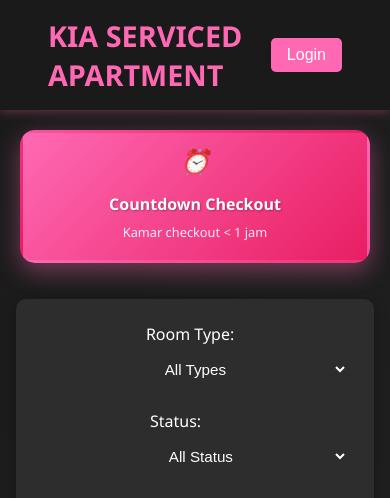
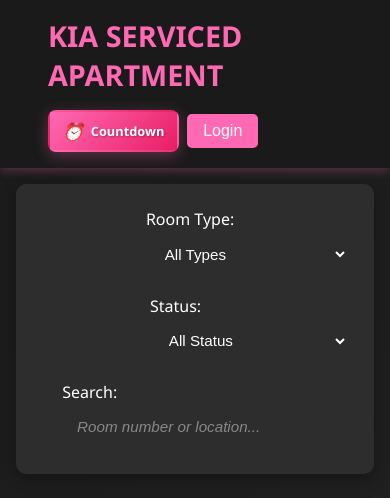
Before and after one commit to rirurabofaze1/kia-apartment, a PHP site: page / in a window 390 px wide. Shown: the top 498 px of the page. Run offline with PHP 8.4, Linux system fonts and the light colour scheme; data comes from the database, SQL or seed files in the repository; both versions use the stored data as it was after the commit.

Commit message:
update v 1.1.1
Masih bug di manage room

```diff
--- a/assets/css/style.css
+++ b/assets/css/style.css
@@ -44,6 +44,12 @@ body {
     margin: 0 auto;
 }
 
+.header-actions {
+    display: flex;
+    align-items: center;
+    gap: 1rem;
+}
+
 .logo {
     font-size: 1.8rem;
     font-weight: bold;
@@ -65,6 +71,48 @@ body {
 .nav-toggle:hover {
     background: var(--dark-pink);
     transform: translateY(-2px);
+}
+
+/* Header Countdown Button */
+.btn-countdown-header {
+    background: linear-gradient(135deg, var(--primary-pink) 0%, var(--dark-pink) 100%);
+    color: var(--white);
+    padding: 0.6rem 1rem;
+    border-radius: 8px;
+    text-decoration: none;
+    display: flex;
+    align-items: center;
+    gap: 0.5rem;
+    box-shadow: 0 4px 15px rgba(255, 105, 180, 0.3);
+    transition: all 0.3s ease;
+    border: 2px solid transparent;
+    font-size: 0.9rem;
+    font-weight: 500;
+}
+
+.btn-countdown-header:hover {
+    transform: translateY(-3px);
+    box-shadow: 0 8px 20px rgba(255, 105, 180, 0.5);
+    border-color: rgba(255, 255, 255, 0.3);
+}
+
+.countdown-icon-small {
+    font-size: 1.2rem;
+    animation: pulse-small 2s infinite;
+}
+
+@keyframes pulse-small {
+    0%, 100% {
+        transform: scale(1);
+    }
+    50% {
+        transform: scale(1.1);
+    }
+}
+
+.btn-countdown-header span {
+    font-weight: 600;
+    text-shadow: 1px 1px 2px rgba(0,0,0,0.3);
 }
 
 /* Modal */
@@ -501,6 +549,22 @@ body {
 @media (max-width: 768px) {
     .header-content {
         padding: 0 1rem;
+        flex-wrap: wrap;
+        gap: 1rem;
+    }
+
+    .header-actions {
+        gap: 0.5rem;
+        flex-wrap: wrap;
+    }
+
+    .btn-countdown-header {
+        padding: 0.5rem 0.8rem;
+        font-size: 0.8rem;
+    }
+
+    .countdown-icon-small {
+        font-size: 1rem;
     }
 
     .container {
--- a/index.php
+++ b/index.php
@@ -58,7 +58,11 @@ $roomTypes = array_unique(array_column($rooms, 'room_type'));
     <header class="header">
         <div class="header-content">
             <a href="index.php" class="logo">KIA SERVICED APARTMENT</a>
-            <div>
+            <div class="header-actions">
+                <a href="countdown.php" class="btn-countdown-header">
+                    <i class="countdown-icon-small">⏰</i>
+                    <span>Countdown</span>
+                </a>
                 <?php if (isLoggedIn()): ?>
                     <span style="color: var(--primary-pink); margin-right: 1rem;">
                         Welcome, <?php echo htmlspecialchars($_SESSION['full_name']); ?> (<?php echo ucfirst($_SESSION['user_role']); ?>)
@@ -74,15 +78,6 @@ $roomTypes = array_unique(array_column($rooms, 'room_type'));
 
     <!-- Main Content -->
     <div class="container">
-        <!-- Quick Actions -->
-        <div class="quick-actions">
-            <a href="countdown.php" class="btn btn-countdown">
-                <i class="countdown-icon">⏰</i>
-                <span>Countdown Checkout</span>
-                <small>Kamar checkout < 1 jam</small>
-            </a>
-        </div>
-
         <!-- Filters -->
         <div class="filters">
             <div class="filter-row">
```
Also changed, not shown: countdown.php (+0 -24 lines), kia_apartment.sql (+18 -7 lines).
